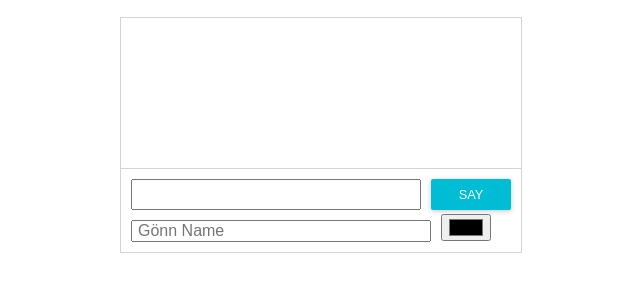
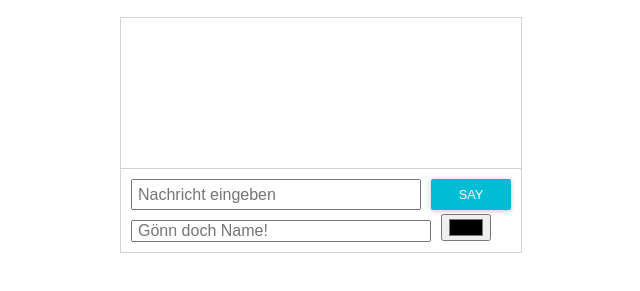
Before and after one commit to jannosch/color, a website: page client/index.html in a window 1280 px wide. Shown: the part 413-704 px from the top of the page, without its empty margins (319-959 px from the left). Drawn offline with nearby package versions, Linux system fonts and the light colour scheme; no server answers.

Commit message:
Color changeable and chat improvements

```diff
--- a/client/index.html
+++ b/client/index.html
@@ -12,10 +12,10 @@
       <div class="controls">
         <div class="chat-wrapper">
           <form id="chat-form">
-            <input id="chat" autocomplete="off" title="chat"/>
+            <input id="chat" autocomplete="off" title="chat" placeholder="Nachricht eingeben"/>
             <button id="say">Say</button>
           </form>
-          <input id="name" autocomplete="off" title="name" name="name" placeholder="Gönn Name"/>
+          <input id="name" autocomplete="off" title="name" name="name" placeholder="Gönn doch Name!"/>
           <input id="color" autocomplete="off" title="name" type="color"/>
         </div>
       </div>
```
